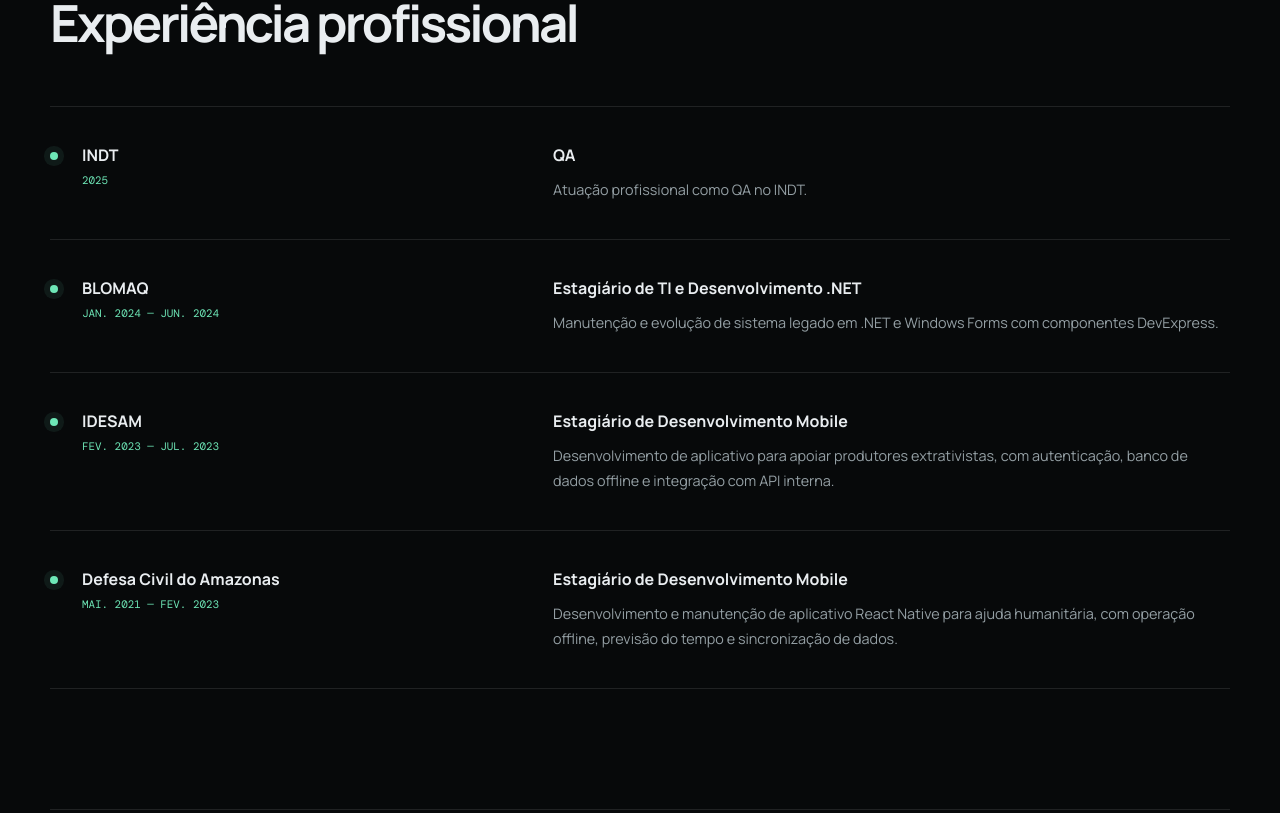
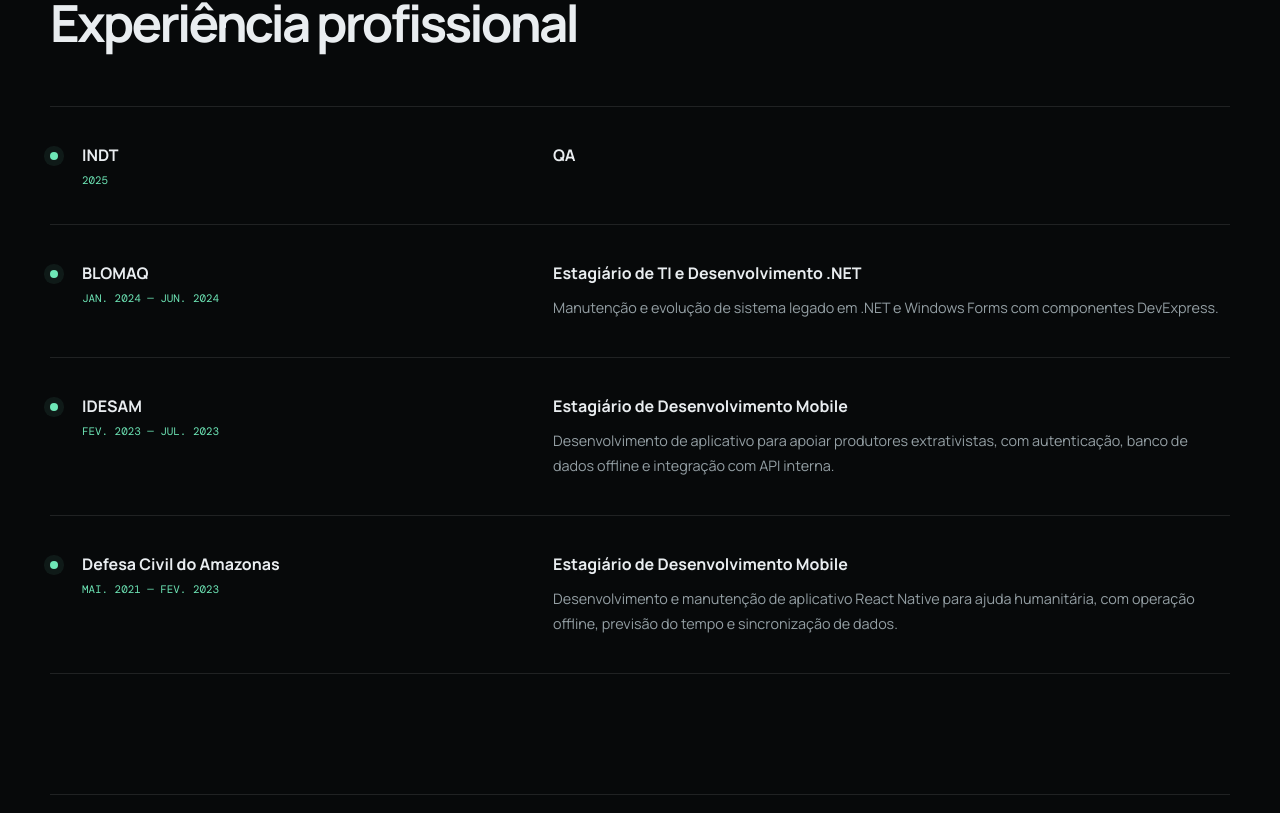
Before and after one commit to LukeUp2/my-portflolio, a React (Vite) app: page / in a window 1280 px wide. Shown: the part 2547-3360 px from the top of the page. Built offline with nearby package versions, Linux system fonts and the light colour scheme.

Commit message:
content: keep INDT entry concise

```diff
--- a/src/App.tsx
+++ b/src/App.tsx
@@ -73,7 +73,7 @@
     company: "INDT",
     period: "2025",
     role: "QA",
-    description: "Atuação profissional como QA no INDT.",
+    description: "",
   },
   {
     company: "BLOMAQ",
@@ -182,7 +182,10 @@
               <article className="timeline-item" key={experience.company}>
                 <div className="timeline-marker" aria-hidden="true" />
                 <div className="timeline-meta"><h3>{experience.company}</h3><span>{experience.period}</span></div>
-                <div><h4>{experience.role}</h4><p>{experience.description}</p></div>
+                <div>
+                  <h4>{experience.role}</h4>
+                  {experience.description && <p>{experience.description}</p>}
+                </div>
               </article>
             ))}
           </div>
```
